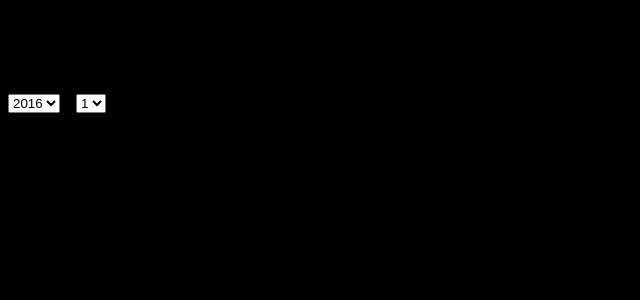
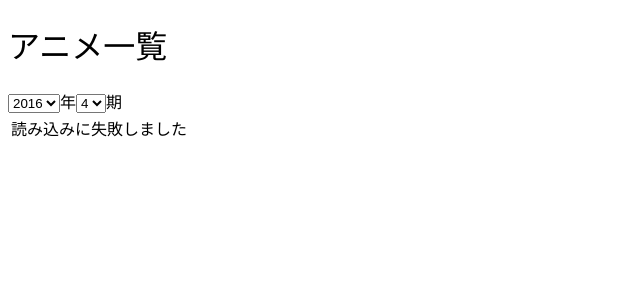
Before and after one commit to asano-man/test, a PHP site: page / in a window 1280 px wide. Shown: the top 300 px of the page, without its empty margins (0-640 px from the left). Run offline with PHP 8.4, Linux system fonts and the light colour scheme.

Commit message:
コミット

```diff
--- a/assets/css/style.css
+++ b/assets/css/style.css
@@ -1,9 +1,11 @@
 body {
-  background: #000;
+  background: #fff;
 }
+
 body h1 {
   font-weight: normal;
 }
+
 body h1:hover {
   opacity: 0.6;
 }
--- a/assets/js/ajax.js
+++ b/assets/js/ajax.js
@@ -292,7 +292,7 @@ Anime.prototype = {
 			case 11:
 			case 12:
 				self.seasonVal.filter(function(){
-					return$(this).val() == 4;
+					return $(this).val() == 4;
 				}).prop('selected', true);
 			break;
 		}
--- a/assets/sass/style.scss
+++ b/assets/sass/style.scss
@@ -1,7 +1,7 @@
 @charset "UTF-8";
 
 body{
-    background: #000;
+    background: #fff;
     h1 {
         font-weight: normal;
         &:hover {
```
Also changed, not shown: assets/sass/style.css (added, +11 -0 lines), 2 other files.
